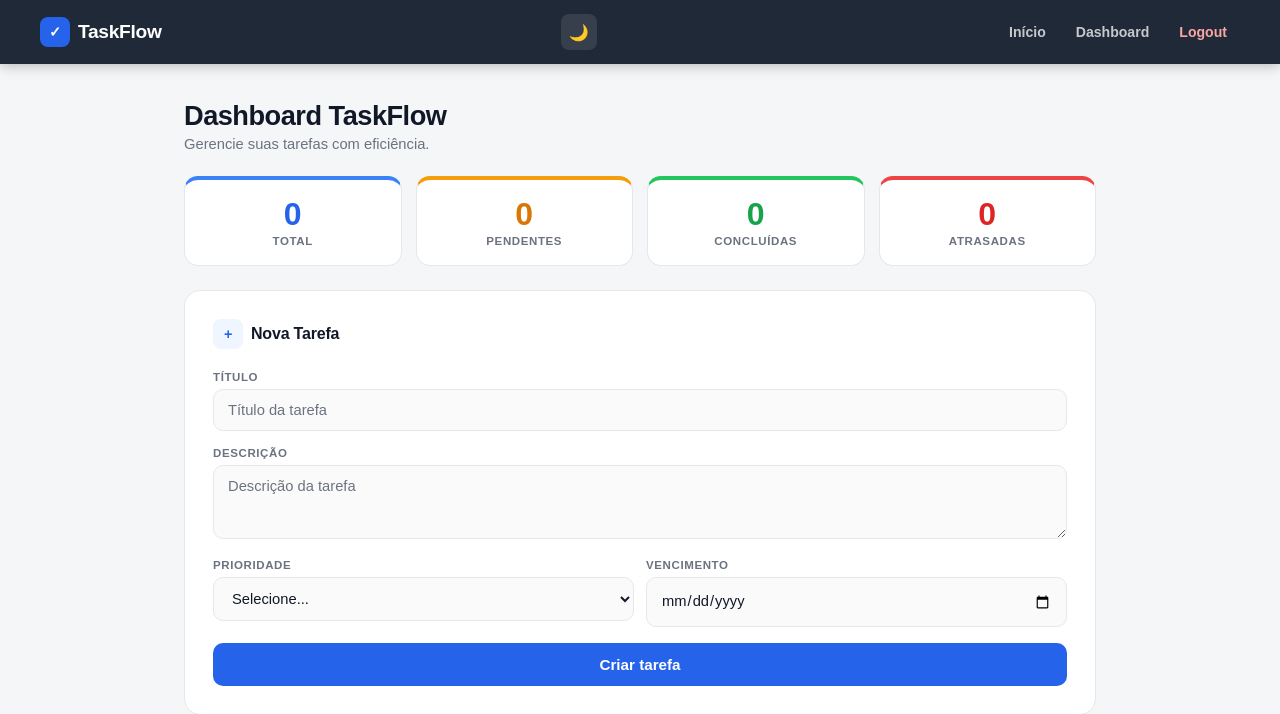
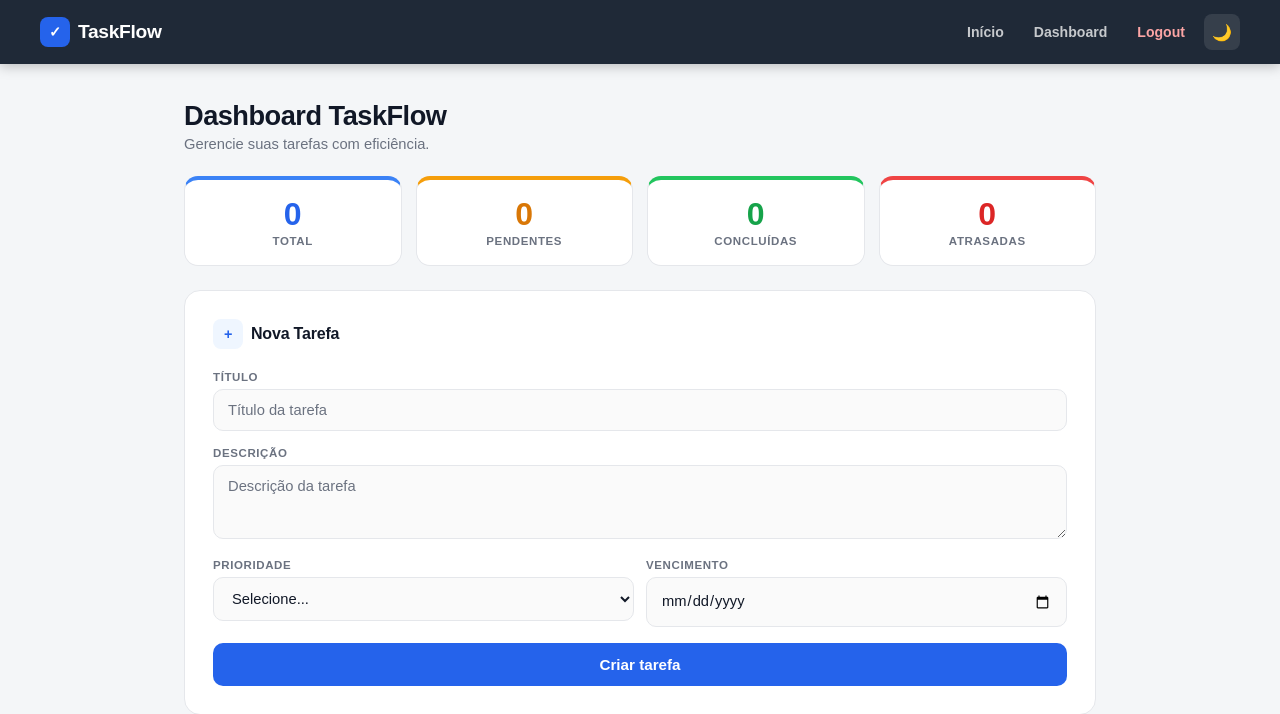
Before and after one commit to mateusmendess/taskflow-webapp, a Flask app: page /dashboard in a window 1280 px wide. Shown: the top 714 px of the page. Run offline with Flask 3, Linux system fonts and the light colour scheme; the visitor is signed in with stand-in values (Sample User, id 1); data that the repository does not hold is empty.

Commit message:
fix: corrigir posição do botão dark mode, fundo ao trocar tema e card fantasma nos filtros

```diff
--- a/app/static/css/style.css
+++ b/app/static/css/style.css
@@ -1045,3 +1045,15 @@ input[type="date"].tf-input::-webkit-datetime-edit-fields-wrapper {
 .dark-early body {
     background: #0f172a;
 }
+
+/* ── Fix navbar layout desktop ─────────────────────────────── */
+.navbar-right {
+    display: flex;
+    align-items: center;
+    gap: 6px;
+}
+
+/* Esconde tasks-bg quando não há tarefas visíveis */
+.db-tasks-bg:empty {
+    display: none;
+}
--- a/app/static/js/script.js
+++ b/app/static/js/script.js
@@ -97,6 +97,11 @@ function applyFilters() {
     if (emptyMessage) {
         emptyMessage.style.display = visibleCards === 0 ? "block" : "none";
     }
+
+    const tasksBg = document.querySelector(".db-tasks-bg");
+    if (tasksBg) {
+        tasksBg.style.display = visibleCards === 0 ? "none" : "";
+    }
 }
 
 filterButtons.forEach(button => {
--- a/app/templates/base.html
+++ b/app/templates/base.html
@@ -7,12 +7,11 @@
     <title>TaskFlow</title>
     <link rel="stylesheet" href="{{ url_for('static', filename='css/style.css') }}">
     <script>
-        // Aplica o tema antes do body renderizar para evitar flash
         (function() {
             const saved = localStorage.getItem('tf-theme');
             const prefersDark = window.matchMedia('(prefers-color-scheme: dark)').matches;
             if (saved === 'dark' || (!saved && prefersDark)) {
-                document.documentElement.classList.add('dark-early');
+                document.documentElement.setAttribute('data-theme', 'dark');
             }
         })();
     </script>
@@ -29,12 +28,22 @@
 
         <div class="navbar-right">
 
-            <!-- Botão dark mode -->
+            <nav class="navbar-nav" id="navbar-nav">
+                <a href="{{ url_for('main.index') }}" class="nav-link">Início</a>
+
+                {% if current_user.is_authenticated %}
+                    <a href="{{ url_for('main.dashboard') }}" class="nav-link">Dashboard</a>
+                    <a href="{{ url_for('main.logout') }}" class="nav-link nav-link-logout">Logout</a>
+                {% else %}
+                    <a href="{{ url_for('main.login') }}" class="nav-link">Login</a>
+                    <a href="{{ url_for('main.register') }}" class="nav-link nav-link-register">Cadastro</a>
+                {% endif %}
+            </nav>
+
             <button class="dark-toggle" id="dark-toggle" aria-label="Alternar tema">
-                <span class="dark-toggle-icon" id="dark-toggle-icon">🌙</span>
+                <span id="dark-toggle-icon">🌙</span>
             </button>
 
-            <!-- Hamburguer -->
             <button class="nav-hamburger" id="nav-hamburger" aria-label="Menu">
                 <span></span>
                 <span></span>
@@ -42,20 +51,6 @@
             </button>
 
         </div>
-
-        <nav class="navbar-nav" id="navbar-nav">
-
-            <a href="{{ url_for('main.index') }}" class="nav-link">Início</a>
-
-            {% if current_user.is_authenticated %}
-                <a href="{{ url_for('main.dashboard') }}" class="nav-link">Dashboard</a>
-                <a href="{{ url_for('main.logout') }}" class="nav-link nav-link-logout">Logout</a>
-            {% else %}
-                <a href="{{ url_for('main.login') }}" class="nav-link">Login</a>
-                <a href="{{ url_for('main.register') }}" class="nav-link nav-link-register">Cadastro</a>
-            {% endif %}
-
-        </nav>
 
     </header>
 
@@ -74,36 +69,35 @@
     </main>
 
     <script>
-        // ── Dark mode ──────────────────────────────────────────
-        const body = document.body;
+        // ── Dark mode ───────────────────────────────────────────
+        const html = document.documentElement;
         const toggleBtn = document.getElementById('dark-toggle');
         const toggleIcon = document.getElementById('dark-toggle-icon');
 
         function applyTheme(theme) {
             if (theme === 'dark') {
-                body.classList.add('dark');
+                html.setAttribute('data-theme', 'dark');
+                document.body.classList.add('dark');
                 toggleIcon.textContent = '☀️';
             } else {
-                body.classList.remove('dark');
+                html.removeAttribute('data-theme');
+                document.body.classList.remove('dark');
                 toggleIcon.textContent = '🌙';
             }
         }
 
-        // Carrega tema salvo ou preferência do sistema
         const saved = localStorage.getItem('tf-theme');
         const prefersDark = window.matchMedia('(prefers-color-scheme: dark)').matches;
-        const initialTheme = saved || (prefersDark ? 'dark' : 'light');
-        applyTheme(initialTheme);
+        applyTheme(saved || (prefersDark ? 'dark' : 'light'));
 
-        // Toggle ao clicar
         toggleBtn.addEventListener('click', () => {
-            const isDark = body.classList.contains('dark');
+            const isDark = document.body.classList.contains('dark');
             const newTheme = isDark ? 'light' : 'dark';
             localStorage.setItem('tf-theme', newTheme);
             applyTheme(newTheme);
         });
 
-        // ── Hamburguer ─────────────────────────────────────────
+        // ── Hamburguer ──────────────────────────────────────────
         const hamburger = document.getElementById('nav-hamburger');
         const nav = document.getElementById('navbar-nav');
 
```
